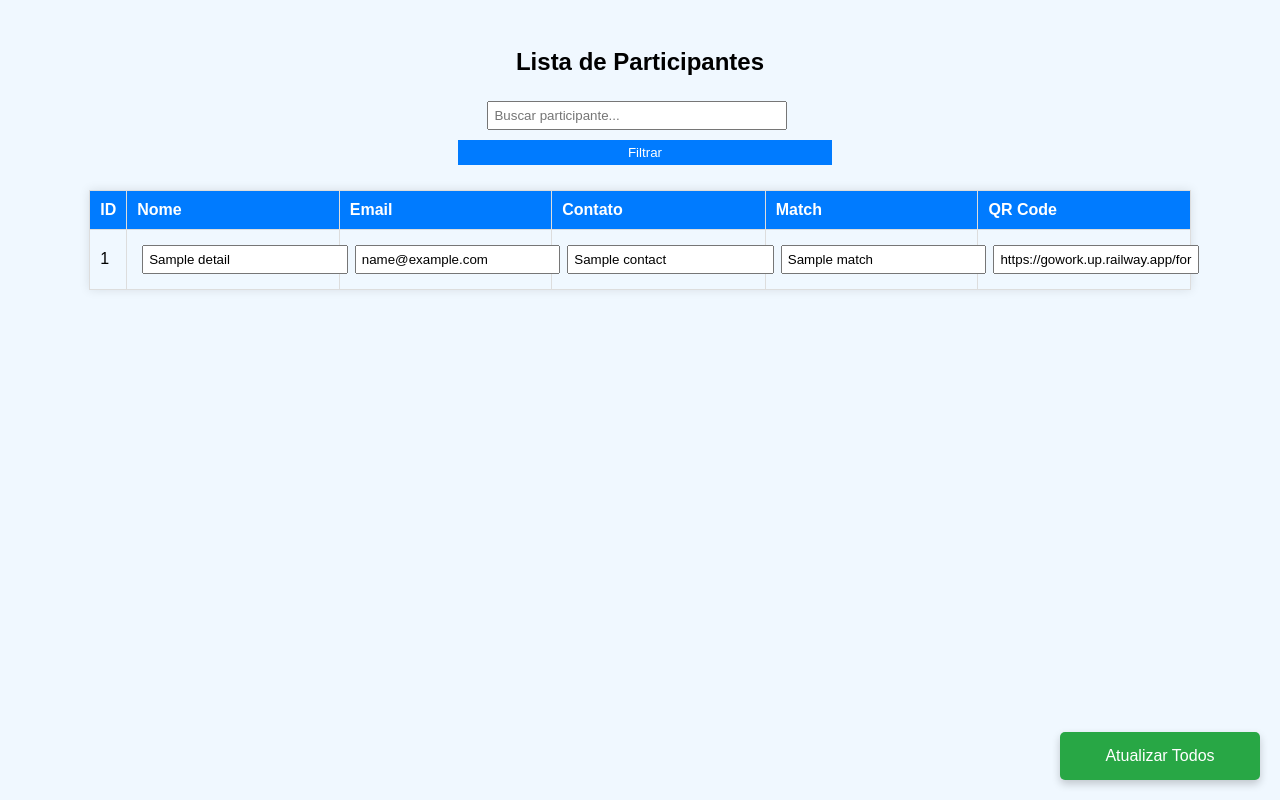
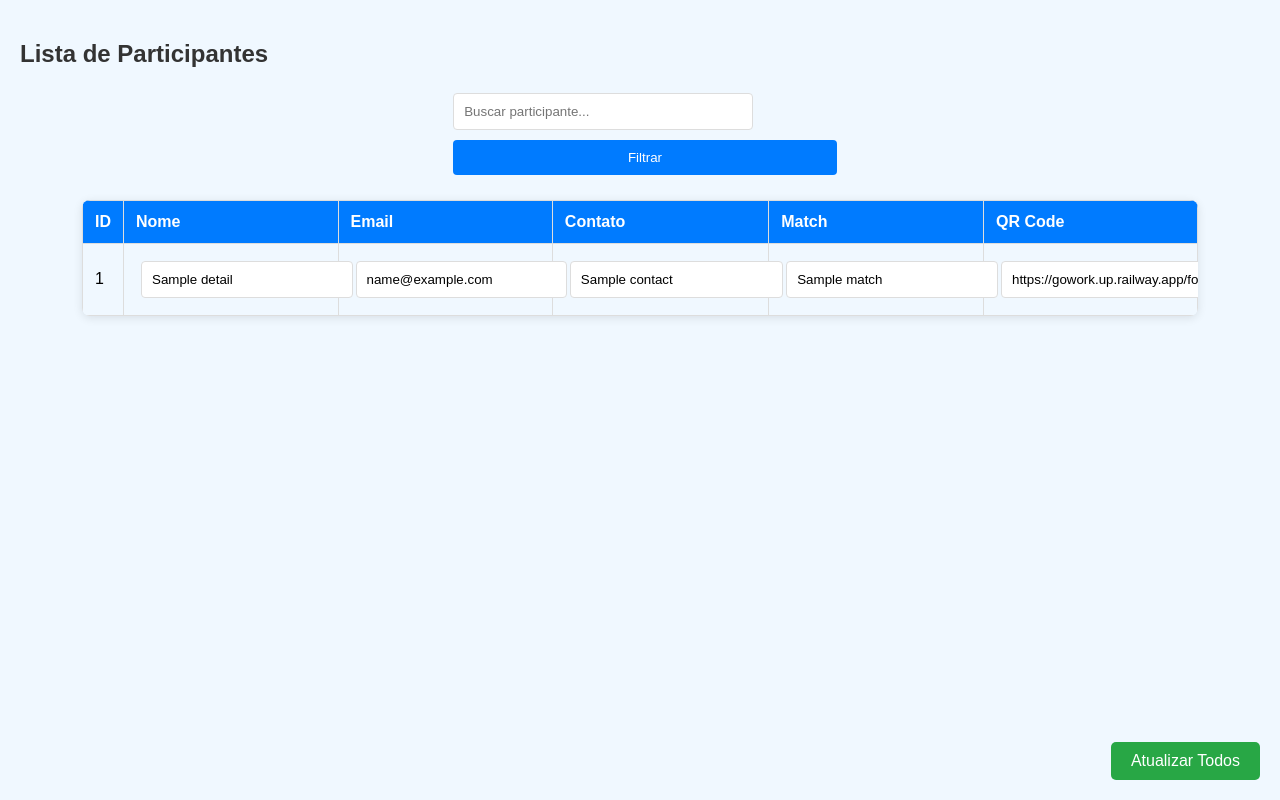
Before and after one commit to ArthurTrellese/qr-code-web-app, a Flask app: template templates/view_participants.html in a window 1280 px wide. Run offline with Flask 2, Linux system fonts and the light colour scheme; the template is opened without the code that fills it: most values are stand-ins (such as "Sample title", 1, 10 or a date in 2020); parts of the project's set-up code (start-up, migrations or seed data) failed here and were passed over.

Commit message:
Update view_participants.html

```diff
--- a/templates/view_participants.html
+++ b/templates/view_participants.html
@@ -6,19 +6,25 @@
     <title>Lista de Participantes</title>
     <style>
         body {
-            font-family: Arial, sans-serif;
+            font-family: 'Arial', sans-serif;
             background-color: #f0f8ff;
-            text-align: center;
+            margin: 0;
             padding: 20px;
+        }
+        h2 {
+            color: #333;
+            margin-bottom: 20px;
         }
         table {
             width: 90%;
             margin: 20px auto;
             border-collapse: collapse;
-            box-shadow: 0 0 10px rgba(0, 0, 0, 0.1);
+            box-shadow: 0 2px 10px rgba(0, 0, 0, 0.1);
+            border-radius: 8px;
+            overflow: hidden;
         }
         th, td {
-            padding: 10px;
+            padding: 12px;
             border: 1px solid #ddd;
             text-align: left;
         }
@@ -27,24 +33,27 @@
             color: white;
         }
         tr:nth-child(even) {
-            background-color: #f2f2f2;
+            background-color: #f9f9f9;
         }
         input[type="text"], input[type="submit"], input[type="search"] {
-            padding: 5px;
+            padding: 10px;
             margin: 5px;
             width: 100%;
+            border: 1px solid #ddd;
+            border-radius: 4px;
         }
         input[type="submit"] {
             background-color: #007bff;
             color: white;
             border: none;
             cursor: pointer;
+            transition: background-color 0.3s ease;
         }
         input[type="submit"]:hover {
             background-color: #0056b3;
         }
         #filters {
-            margin: 20px;
+            margin: 20px 0;
             display: flex;
             justify-content: center;
         }
@@ -53,21 +62,29 @@
             margin-right: 10px;
         }
         #update-all {
-            position: fixed;
-            bottom: 20px;
-            right: 20px;
-            width: 200px;
-            padding: 15px;
             background-color: #28a745;
             color: white;
             border: none;
             cursor: pointer;
             font-size: 16px;
             border-radius: 5px;
-            box-shadow: 0 4px 8px rgba(0, 0, 0, 0.2);
+            padding: 10px 20px;
+            position: fixed;
+            bottom: 20px;
+            right: 20px;
+            transition: background-color 0.3s ease;
         }
         #update-all:hover {
             background-color: #218838;
+        }
+        /* Responsividade */
+        @media (max-width: 768px) {
+            table {
+                width: 100%;
+            }
+            #filters input[type="search"] {
+                width: auto;
+            }
         }
     </style>
 </head>
@@ -104,7 +121,6 @@
                     <td><input type="text" name="participants[{{ participant_id }}][contact]" value="{{ details.contact }}"></td>
                     <td><input type="text" name="participants[{{ participant_id }}][match]" value="{{ details.match }}"></td>
                     <td>
-                            <!-- Exibe o link do QR Code, mas não permite edição -->
                         <input type="text" value="https://gowork.up.railway.app/form/{{ participant_id }}" readonly style="width: 100%;">
                     </td>
                 </tr>
```
Lines whose indentation alone changed are shown as unchanged.
